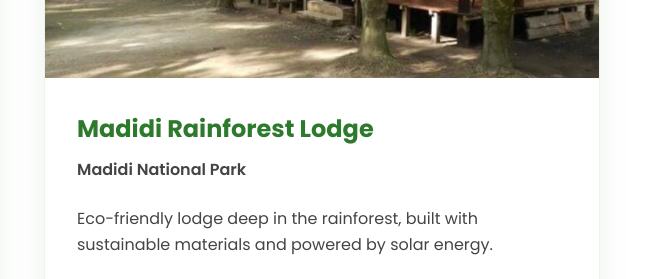
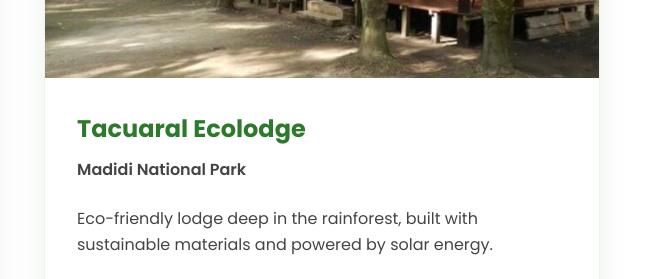
Before and after one commit to oraclepromea/Bala_Tours, a plain HTML site: page index.html in a window 1280 px wide. Shown: the part 6575-6854 px from the top of the page, 620-1280 px from the left. Drawn offline with Linux system fonts and the light colour scheme.

Commit message:
Change Madidi Rainforest Lodge to Tacuaral Ecolodge

```diff
--- a/index.html
+++ b/index.html
@@ -470,10 +470,10 @@
                 </div>
                 <div class="ecolodge-card">
                     <div class="ecolodge-image">
-                        <img src="Images/Eco lodge 2.jpeg" alt="Madidi Rainforest Lodge">
+                        <img src="Images/Eco lodge 2.jpeg" alt="Tacuaral Ecolodge">
                     </div>
                     <div class="ecolodge-content">
-                        <h3 data-translate="ecolodge-madidi-title">Madidi Rainforest Lodge</h3>
+                        <h3 data-translate="ecolodge-madidi-title">Tacuaral Ecolodge</h3>
                         <p class="location" data-translate="ecolodge-madidi-location"><i class="fas fa-map-marker-alt"></i> Madidi National Park</p>
                         <p data-translate="ecolodge-madidi-description">Eco-friendly lodge deep in the rainforest, built with sustainable materials and powered by solar energy.</p>
                         <ul class="ecolodge-features">
--- a/script.js
+++ b/script.js
@@ -127,7 +127,7 @@ Best regards,
 ${bookingData.name}
                 `);
 
-                window.location.href = `mailto:info@balatours.com.bo?subject=${subject}&body=${body}`;
+                window.location.href = `mailto:balatours@yahoo.com?subject=${subject}&body=${body}`;
 
                 // Reset form
                 this.reset();
@@ -823,7 +823,7 @@ class LanguageManager {
                 'ecolodge-pampas-title': 'Pampas Eco Lodge',
                 'ecolodge-pampas-location': 'Santa Rosa, Pampas',
                 'ecolodge-pampas-description': 'Rustic wooden lodge on stilts overlooking the Yacuma River, designed to blend harmoniously with the wetland environment.',
-                'ecolodge-madidi-title': 'Madidi Rainforest Lodge',
+                'ecolodge-madidi-title': 'Tacuaral Ecolodge',
                 'ecolodge-madidi-location': 'Madidi National Park',
                 'ecolodge-madidi-description': 'Eco-friendly lodge deep in the rainforest, built with sustainable materials and powered by solar energy.',
                 'feature-beds': 'Comfortable beds with mosquito nets',
@@ -1939,7 +1939,7 @@ class AnimationObserver {
 // WhatsApp Integration
 class WhatsAppIntegration {
     constructor() {
-    this.phoneNumber = '+59171245281'; // Replace with actual WhatsApp number
+        this.phoneNumber = '+59171234567'; // Replace with actual WhatsApp number
         this.init();
     }
 
```
